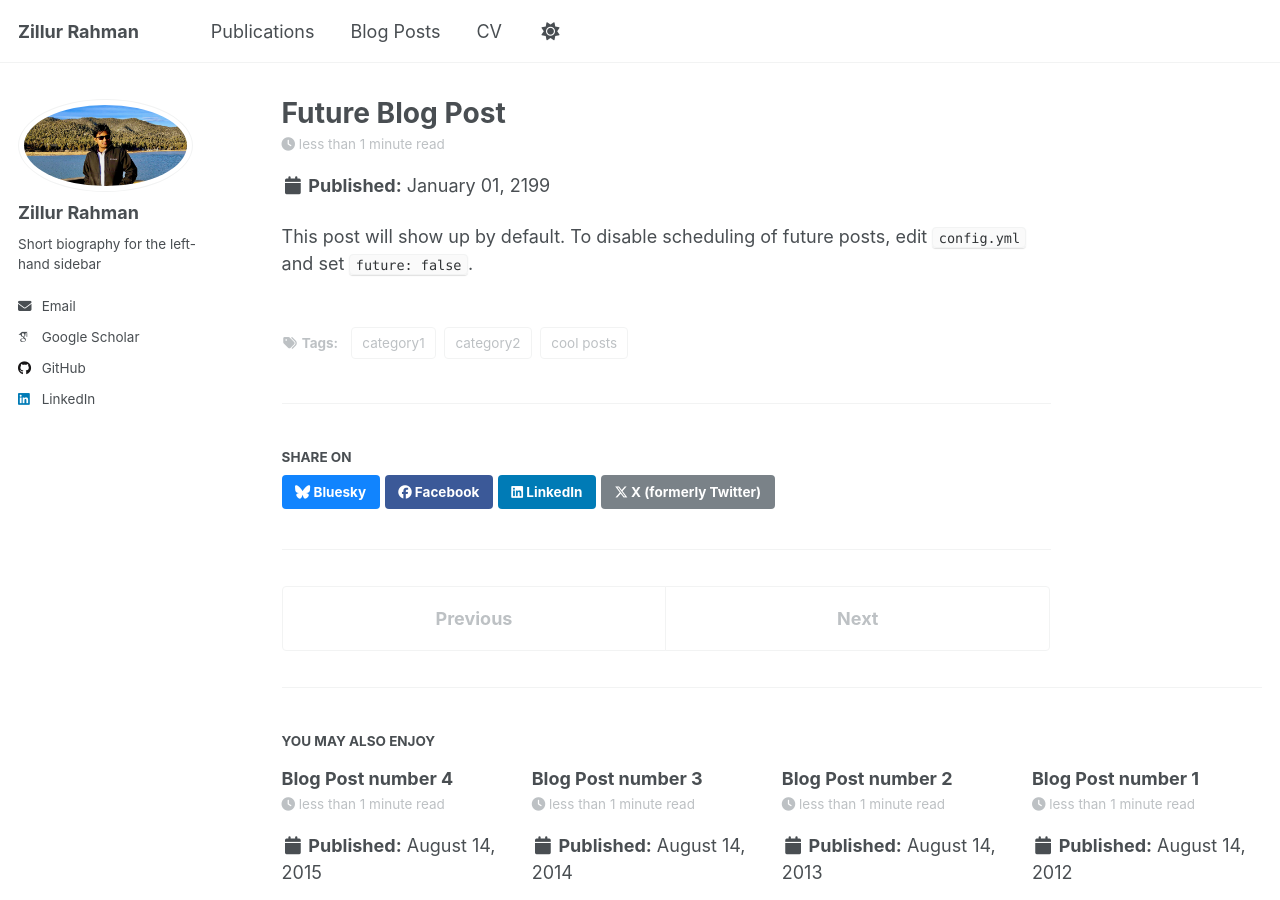
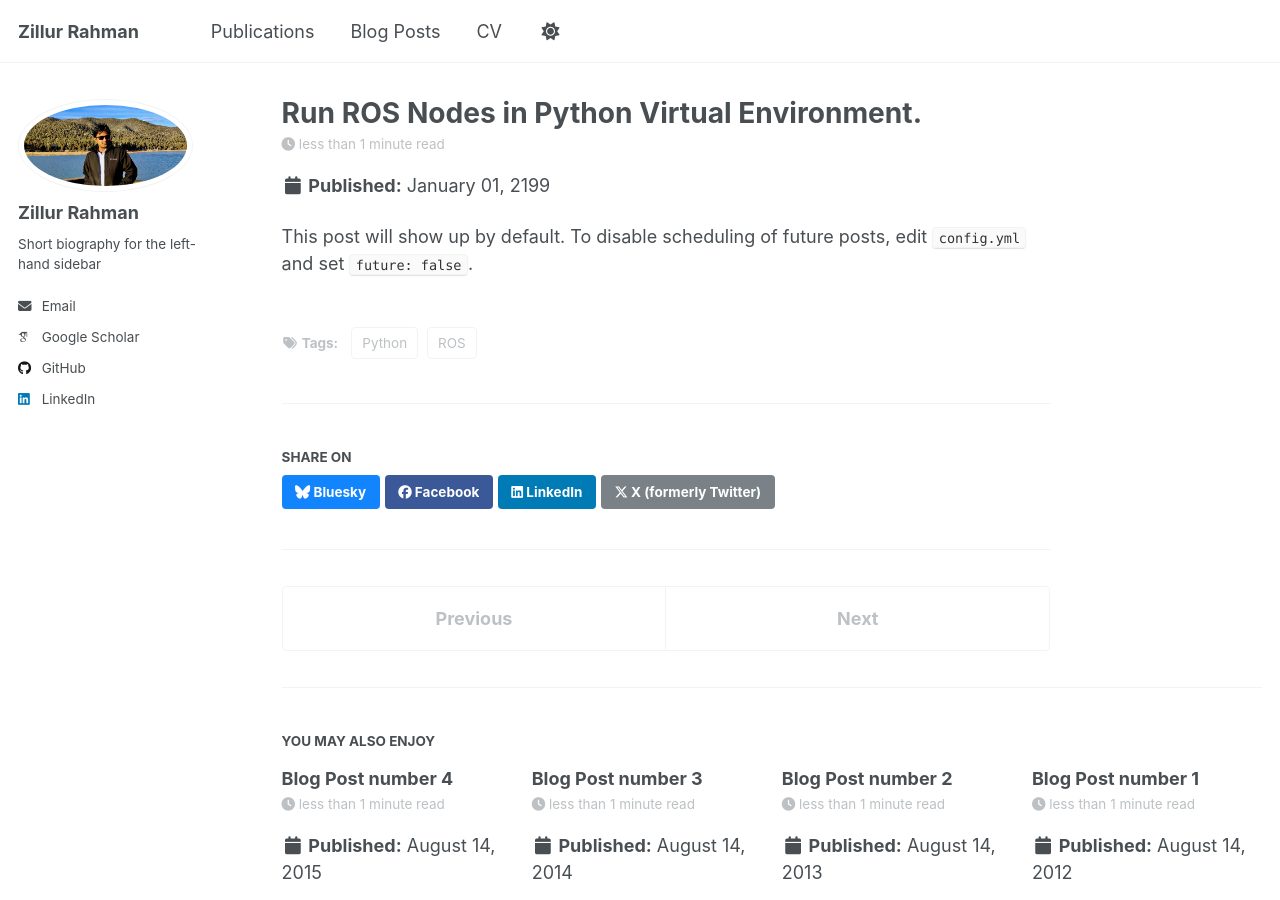
Before and after one commit to zillur01/zillur.github.io, a Jekyll site: the page built from _posts/2199-01-01-future-post.md, in a window 1280 px wide and 900 px high. Built offline with Jekyll 4.4.1, drawn with Linux system fonts in a browser that asks for light colours; some web fonts are replaced; a script that is not in the unit is left out; a file with an impossible date is left out.

Commit message:
Update 2199-01-01-future-post.md

```diff
--- a/_posts/2199-01-01-future-post.md
+++ b/_posts/2199-01-01-future-post.md
@@ -1,11 +1,9 @@
 ---
-title: 'Future Blog Post'
-date: 2199-01-01
+title: 'Run ROS Nodes in Python Virtual Environment.'
 permalink: /posts/2012/08/blog-post-4/
 tags:
-  - cool posts
-  - category1
-  - category2
+  - ROS
+  - Python
 ---
 
 This post will show up by default. To disable scheduling of future posts, edit `config.yml` and set `future: false`.
```
